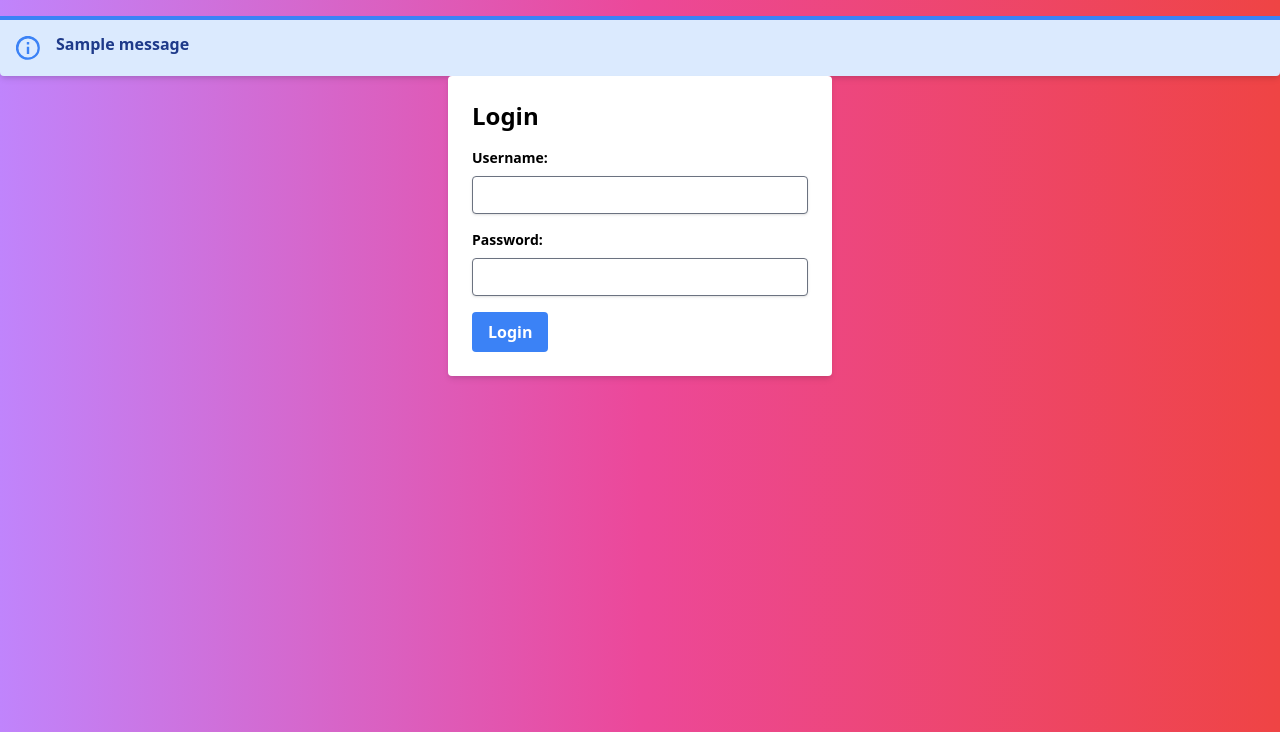
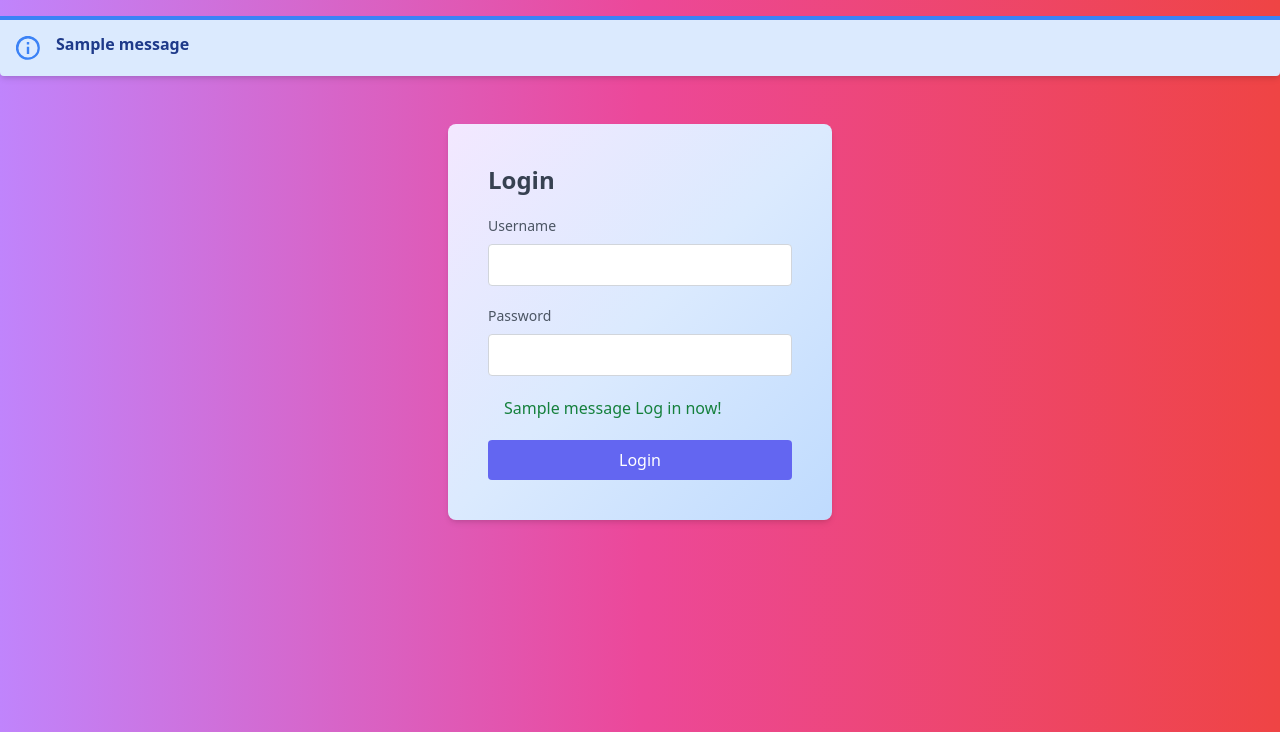
Before and after one commit to twoyoung/lincoln-cinema-online-movie-ticket-booking-system, a Flask app: page /auth/login in a window 1280 px wide. Shown: the part 68-800 px from the top of the page. Run offline with Flask 3, Linux system fonts and the light colour scheme; tables that the repository leaves empty hold one stand-in row (values such as "Sample post"); one stand-in notice (Sample message) is shown; style sheets or scripts are compiled from the project's sources.

Commit message:
signup & login function styling and update

```diff
--- a/controllers/authController.py
+++ b/controllers/authController.py
@@ -5,26 +5,28 @@ class AuthController:
 
     @staticmethod
     def showSignup():
-        return render_template("signup.html")
+        return render_template("signup.html", hide_flash_messages=True)
 
     @staticmethod
     def showLogin():
-        return render_template("login.html")
+        return render_template("login.html", hide_flash_messages=True)
 
     @staticmethod
-    def register(username: str, password: str) -> bool:
-        return Guest.register(username, password)
+    def register(username: str, password: str):
+        success, message =  Guest.register(username, password)
+        flash(message, 'success' if success else 'error')
+        return redirect(url_for('auth.signup'))
+
 
     @staticmethod
-    def login(username: str, password: str) -> bool:
+    def login(username: str, password: str):
         success, message = User.login(username, password)
-
         if success:
             flash(message, 'success')
             return redirect(url_for('movies.home'))
         else:
-            flash(message, 'danger')
-            return render_template('login.html')
+            flash(message, 'error')
+            return redirect(url_for('auth.login'))
 
     @staticmethod
     def logout() -> bool:
--- a/templates/login.html
+++ b/templates/login.html
@@ -1,46 +1,53 @@
-
 {% extends 'base.html' %}
 
 {% block title %}Lincoln Cinema{% endblock %}
 
 {% block content %}
 
-<div class="container mx-auto w-full max-w-sm">
-    <div class="bg-white p-6 rounded shadow-md">
-        <h1 class="text-2xl font-bold mb-4">Login</h1>
+<div class="rounded-lg shadow-md w-96 bg-gradient-to-br from-purple-100 via-blue-100 to-blue-200 p-10 mx-auto mt-12">
+    <h1 class="text-2xl font-bold mb-5 text-gray-700">Login</h1>
 
     {% if error %}
-        <div class="bg-red-100 border border-red-400 text-red-700 px-4 py-3 rounded relative mb-4" role="alert">
+    <div class="text-red-700 px-4 rounded relative mb-4" role="alert">
         <span class="block">{{ error }}</span>
     </div>
     {% endif %}
 
     {% if request.args.get('next') %}
-        <div class="bg-yellow-100 border border-yellow-400 text-yellow-700 px-4 py-3 rounded relative mb-4" role="alert">
+    <div class="text-yellow-700 px-4 rounded relative mb-4" role="alert">
         <span class="block">Please log in to continue.</span>
     </div>
     {% endif %}
 
-        <form action="{{ url_for('auth.login') }}" method="post">
-            <div class="mb-4">
-                <label for="username" class="block text-sm font-bold mb-2">Username:</label>
-                <input type="text" id="username" name="username" required
-                       class="shadow appearance-none border rounded w-full py-2 px-3 text-gray-700 leading-tight focus:outline-none focus:shadow-outline">
+    <form action="{{ url_for('auth.login') }}" method="post" class="space-y-5">
+        <div class="space-y-2">
+            <label for="username" class="block text-sm font-medium text-gray-600">Username</label>
+            <input id="username" name="username" type="text" required class="w-full p-2 border border-gray-300 rounded focus:outline-none focus:border-indigo-500">
         </div>
-            <div class="mb-4">
-                <label for="password" class="block text-sm font-bold mb-2">Password:</label>
-                <input type="password" id="password" name="password" required
-                       class="shadow appearance-none border rounded w-full py-2 px-3 text-gray-700 leading-tight focus:outline-none focus:shadow-outline">
+
+        <div class="space-y-2">
+            <label for="password" class="block text-sm font-medium text-gray-600">Password</label>
+            <input id="password" name="password" type="password" required class="w-full p-2 border border-gray-300 rounded focus:outline-none focus:border-indigo-500">
         </div>
-            <div class="flex items-center justify-between">
-                <button type="submit"
-                        class="bg-blue-500 hover:bg-blue-700 text-white font-bold py-2 px-4 rounded focus:outline-none focus:shadow-outline">
-                    Login
-                </button>
-                <!-- Optionally, you can add a "Forgot Password" or "Sign Up" link here. -->
+
+        {% with messages = get_flashed_messages(with_categories=true) %}
+            {% if messages %}
+                {% for category, message in messages %}
+                    {% if category == 'error' %}
+                        <div class="text-red-700 px-4 rounded relative" role="alert">
+                            Oops! {{ message }}
                         </div>
+                    {% elif category == 'success' %}
+                        <div class="text-green-700 px-4 rounded relative" role="alert">
+                            {{ message }} Log in now!
+                        </div>
+                    {% endif %}
+                {% endfor %}
+            {% endif %}
+        {% endwith %}
+
+        <button type="submit" class="w-full bg-indigo-500 text-white p-2 rounded hover:bg-indigo-600 focus:outline-none focus:bg-indigo-600">Login</button>
     </form>
-    </div>
 </div>
 
 {% endblock %}
```
Also changed, not shown: models/userModel.py (+6 -4 lines), templates/signup.html (+67 -0 lines). Lines whose indentation alone changed are shown as unchanged.
